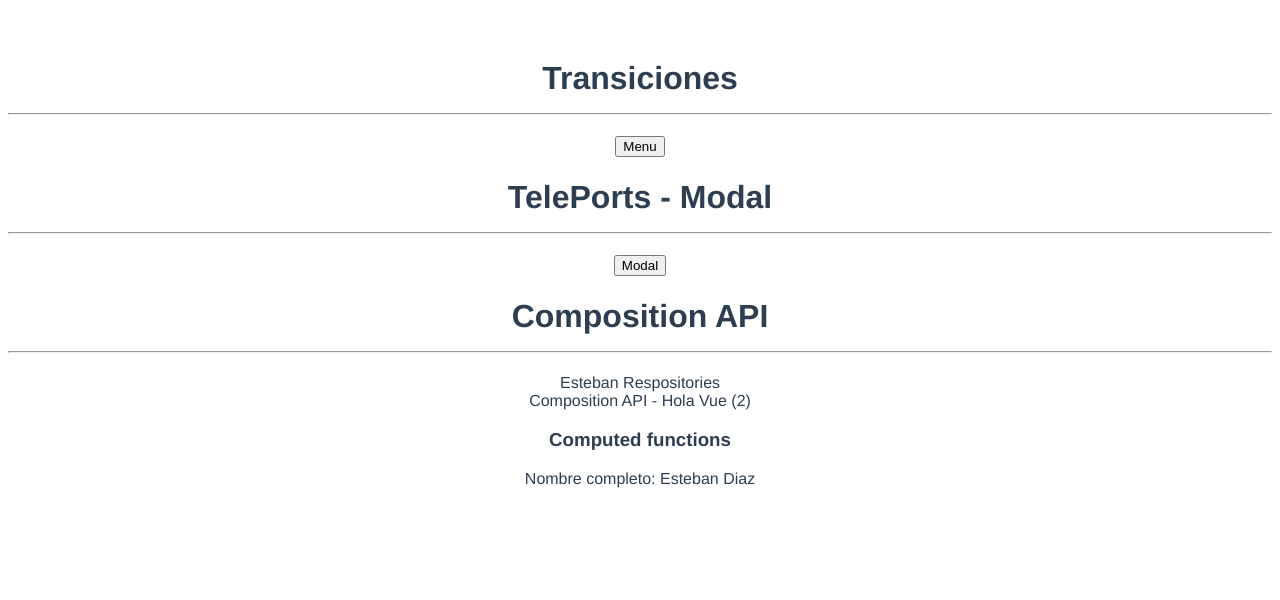
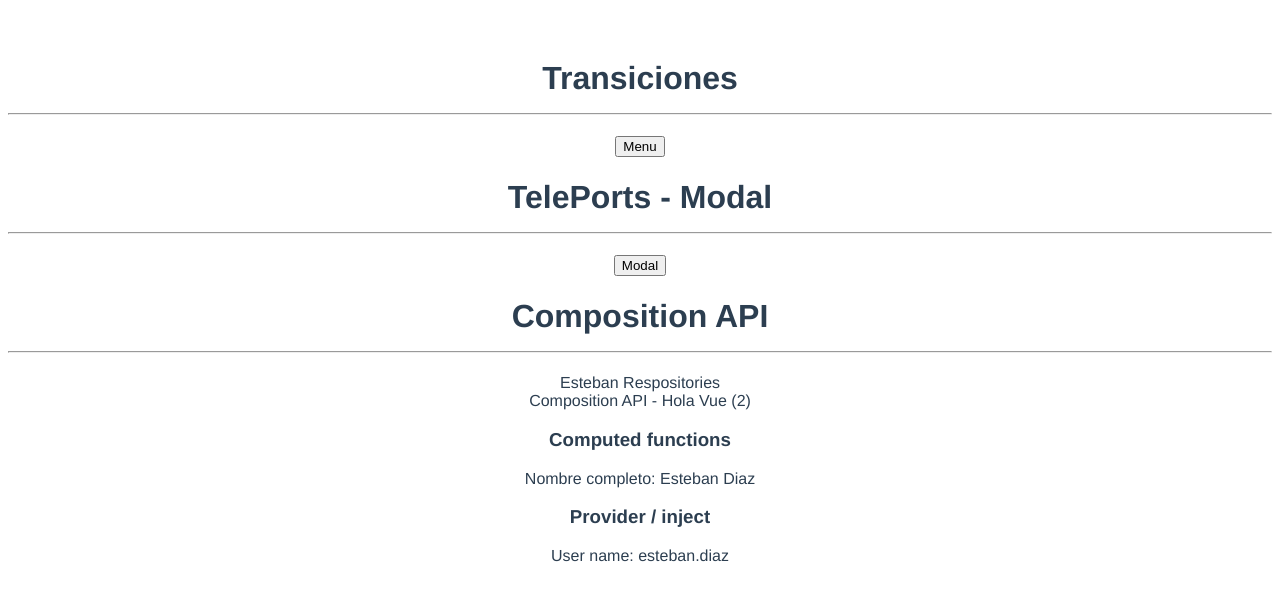
Before and after one commit to stban94diaz/vue-basic-concepts, a Vue app: page / in a window 1280 px wide. Shown: the top 600 px of the page. Built offline with nearby package versions, Linux system fonts and the light colour scheme.

Commit message:
:tada: Composition API - provide / inject

```diff
--- a/src/App.vue
+++ b/src/App.vue
@@ -17,6 +17,8 @@
 </template>
 
 <script>
+import { provide } from "vue";
+
 // Components
 import Menu from "./components/Menu.vue";
 import Modal from "./components/Modal.vue";
@@ -33,6 +35,9 @@ export default {
   methods: {
     onLoad: console.log,
   },
+  setup() {
+    provide("userName", "esteban.diaz");
+  },
 };
 </script>
 
--- /dev/null
+++ b/src/components/DeepComponent.vue
@@ -0,0 +1,15 @@
+<template>
+  <div>User name: {{ userName }}</div>
+</template>
+
+<script>
+import { inject } from "vue";
+
+export default {
+  setup() {
+    const userName = inject("userName"); // by default this in not reactive for that use toRefs
+
+    return { userName };
+  },
+};
+</script>
--- a/src/components/Home.vue
+++ b/src/components/Home.vue
@@ -3,16 +3,20 @@
   <div>Composition API - {{ text }} ({{ obj.counter }})</div>
   <h3>Computed functions</h3>
   Nombre completo: {{ fullName }}
+  <h3>Provider / inject</h3>
+  <DeepComponent />
 </template>
 
 <script>
 import { computed, reactive, ref, toRefs, watch } from "vue";
+import DeepComponent from "@/components/DeepComponent.vue";
 
 export default {
   props: {
     firstName: String,
     lastName: String,
   },
+  components: { DeepComponent },
   emits: ["load"],
   setup(props, { attrs, expose, slots, emit }) {
     const text = ref("Hola Vue");
```
